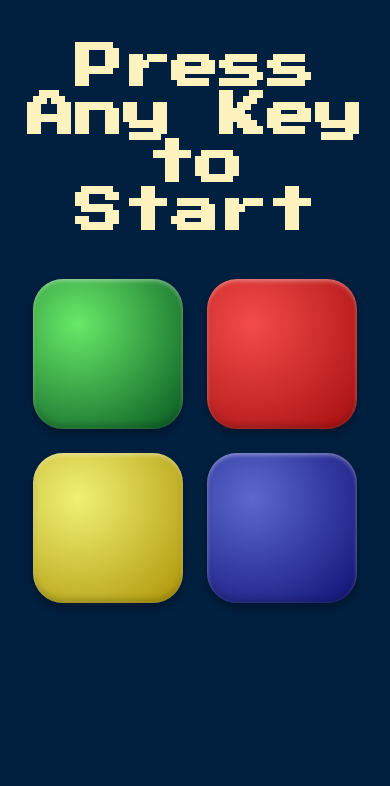
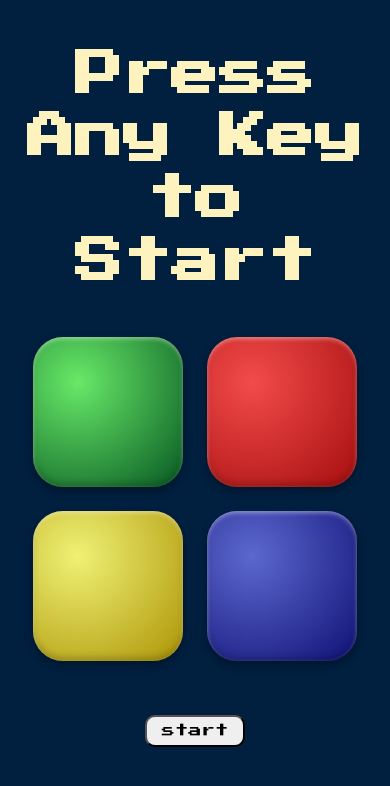
Before and after one commit to anamariadragieva/simon-says, a plain HTML site: page index.html in a window 390 px wide. Drawn offline with nearby package versions, Linux system fonts and the light colour scheme.

Commit message:
added button for small screens

```diff
--- a/game.js
+++ b/game.js
@@ -8,6 +8,22 @@ var level = 0;
 // Start
 $(document).on("keydown", function() {
     if (gameStarted === false) {
+
+        console.log("Game started now!");
+
+        nextSequence();
+        gameStarted = !gameStarted;
+
+    } else {
+        console.log("Game has already started!");
+    }
+});
+
+// Start for small screen
+$(".start").click(function() {
+    if (gameStarted === false) {
+
+        $(".start").hide();
 
         console.log("Game started now!");
 
@@ -103,6 +119,9 @@ function startOver() {
     level = 0;
     gamePattern = [];
     gameStarted = false;
+    if (window.matchMedia("(max-width: 600px)").matches) {
+        $(".start").show();
+      }
 }
 
 
--- a/index.html
+++ b/index.html
@@ -28,6 +28,9 @@
 
         </div>
 
+
+        <button class="start">start</button>
+
         <script src="https://ajax.googleapis.com/ajax/libs/jquery/3.7.1/jquery.min.js"></script>
         <script src="game.js" charset="utf-8"></script>
     </body>
--- a/styles.css
+++ b/styles.css
@@ -9,6 +9,7 @@ body {
 
 #level-title {
   font-family: 'Press Start 2P', cursive;
+  line-height: 1.3;
   font-size: 3rem;
   margin:  5%;
   color: #FEF2BF;
@@ -63,6 +64,15 @@ body {
     0 2px 4px rgba(0, 0, 0, 0.2);
 }
 
+.start {
+  height: auto;
+  width: auto;
+  padding: 2% 4%;
+  border-radius: 10px;
+  font-family: 'Press Start 2P', cursive;
+  display: none;
+}
+
 @media (max-width: 726px) {
   .btn {
     margin: 10px;
@@ -74,4 +84,11 @@ body {
     padding-top: 25px;
     padding-bottom: 15px;
   }
+
+  .start {
+    display: inline-block;
+    max-height: 50px;
+    max-width: 200px;
+    margin-top: 40px;
+  }
 }
```
